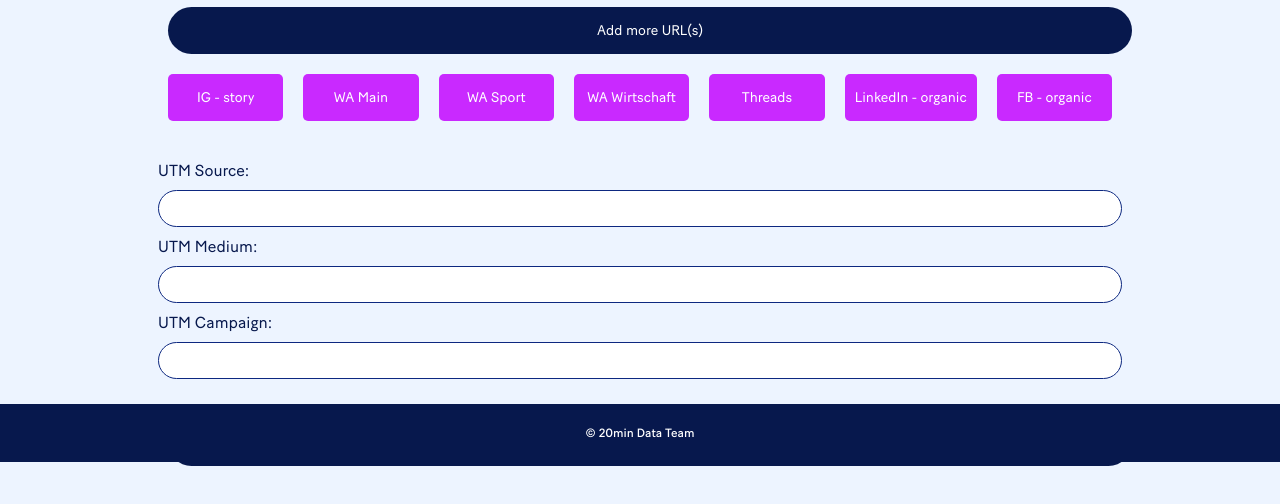
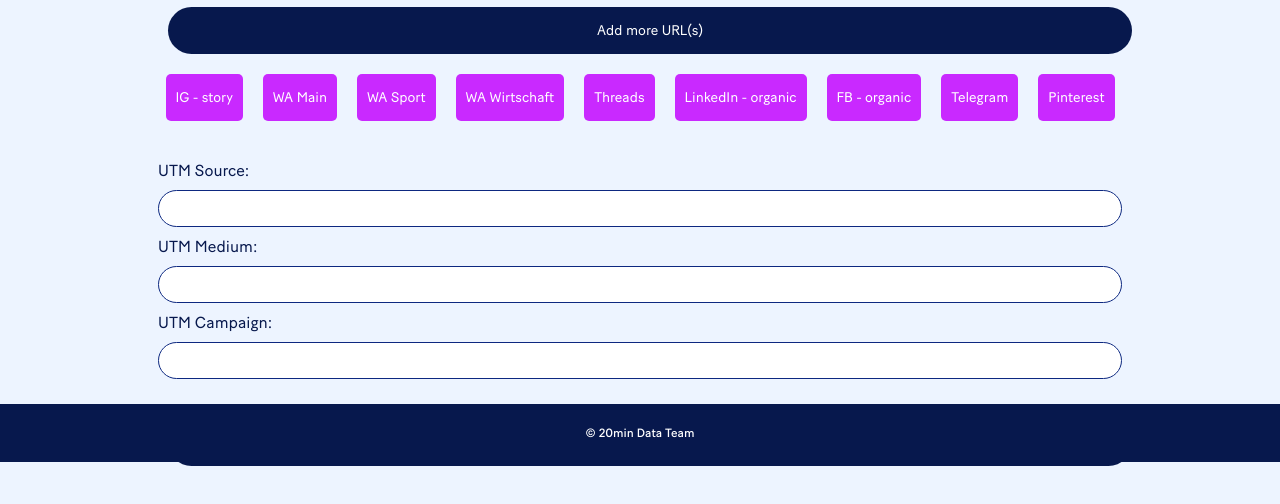
Before and after one commit to bbfr20min/utm-builder, a plain HTML site: page index.html in a window 1280 px wide. Shown: the part 338-842 px from the top of the page. Drawn offline with Linux system fonts and the light colour scheme.

Commit message:
Your commit message

```diff
--- a/index.html
+++ b/index.html
@@ -35,6 +35,8 @@
                         <button class="preset" data-source="threads" data-medium="social" data-campaign="threadsmain">Threads</button>
                         <button class="preset" data-source="linkedin" data-medium="social">LinkedIn - organic</button>
                         <button class="preset" data-source="facebook" data-medium="social">FB - organic</button>
+                        <button class="preset" data-source="telegram" data-medium="social" data-campaign="maindch" id="telegram-main">Telegram</button>
+                        <button class="preset" data-source="pinterest" data-medium="social">Pinterest</button>
                         <!--- <button class="preset" data-source="telegram" data-medium="social" data-campaign="maindch">Telegram</button> -->
                         <!-- <button class="preset" data-source="linkedin" data-medium="social" data-campaign="" id="linkedin-personal">LinkedIn - personal</button> -->
                         <!--- <button class="preset" data-source="bluesky" data-medium="social">Bluesky</button> -->
```
